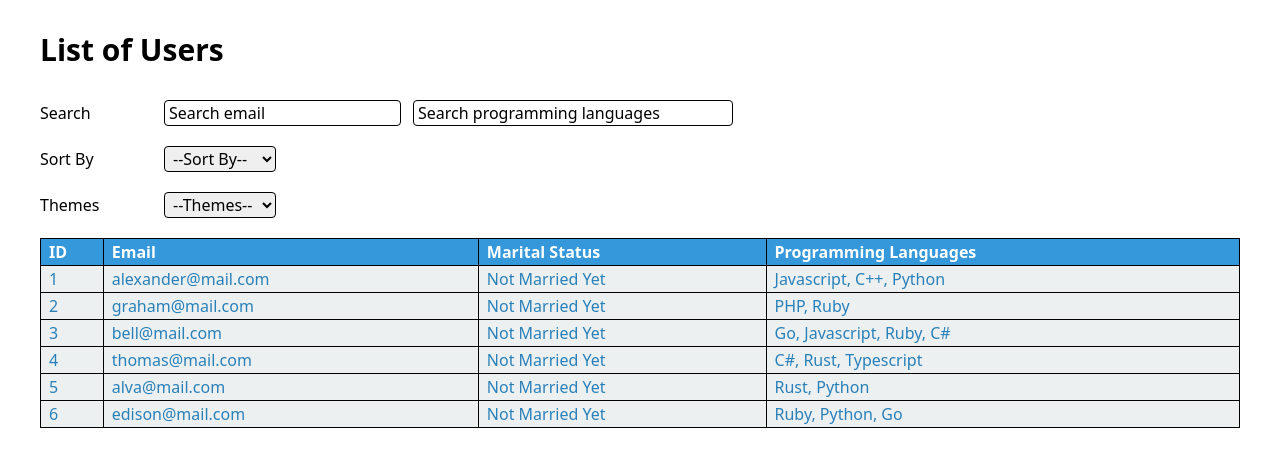
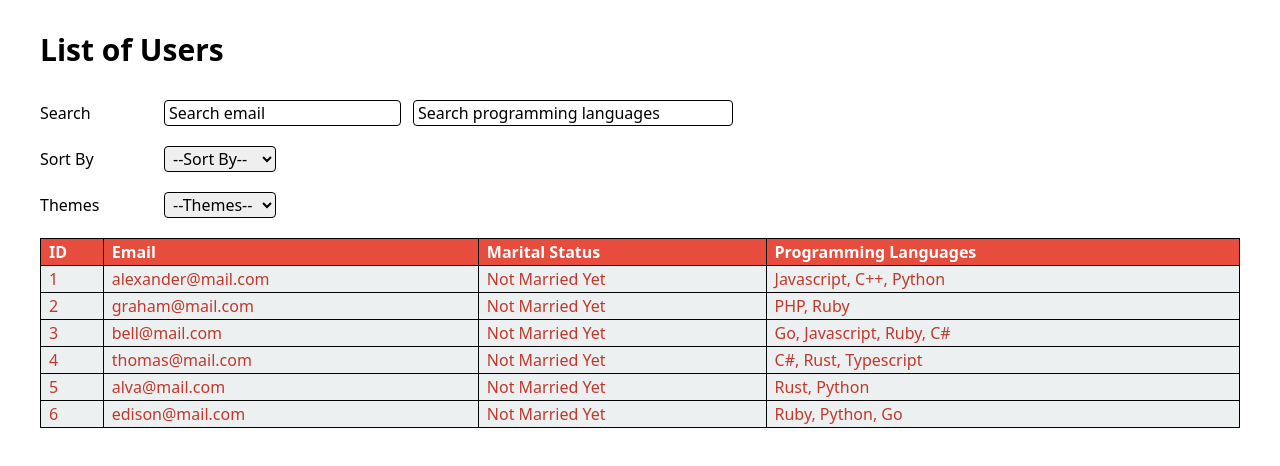
Before and after one commit to mstkm/list-of-users, a React (Create React App) app: page / in a window 1280 px wide. Shown: the top 466 px of the page. Built offline with nearby package versions, Linux system fonts and the light colour scheme.

Commit message:
change theme

```diff
--- a/src/App.js
+++ b/src/App.js
@@ -164,7 +164,7 @@ const App = () => {
     <div className='mx-10'>
       <table className='w-full'>
         <tbody className='border-[1px]'>
-          <tr className={`bg-[#3498db]`}>
+          <tr className={`bg-[#e74c3c]`}>
             <th className={`border-[1px] border-black text-start pl-2 text-[#ffffff]`}>ID</th>
             <th className={`border-[1px] border-black text-start pl-2 text-[#ffffff]`}>Email</th>
             <th className={`border-[1px] border-black text-start pl-2 text-[#ffffff]`}>Marital Status</th>
@@ -173,10 +173,10 @@ const App = () => {
           {dataUsers.map((user, index) => {
               return (
                 <tr key={String(index)} className={`bg-[#ecf0f1]`}>
-                  <td className={`border-[1px] border-black text-start pl-2 text-[#2980b9]`}>{user.id}</td>
-                  <td className={`border-[1px] border-black text-start pl-2 text-[#2980b9]`}>{user.email}</td>
-                  <td className={`border-[1px] border-black text-start pl-2 text-[#2980b9]`}>{user.isMarried ? 'Married' : 'Not Married Yet'}</td>
-                  <td className={`border-[1px] border-black text-start pl-2 text-[#2980b9]`}>{user.programmingLanguages.join(', ')}</td>
+                  <td className={`border-[1px] border-black text-start pl-2 text-[#c0392b]`}>{user.id}</td>
+                  <td className={`border-[1px] border-black text-start pl-2 text-[#c0392b]`}>{user.email}</td>
+                  <td className={`border-[1px] border-black text-start pl-2 text-[#c0392b]`}>{user.isMarried ? 'Married' : 'Not Married Yet'}</td>
+                  <td className={`border-[1px] border-black text-start pl-2 text-[#c0392b]`}>{user.programmingLanguages.join(', ')}</td>
                 </tr>
               )
             })}
```
